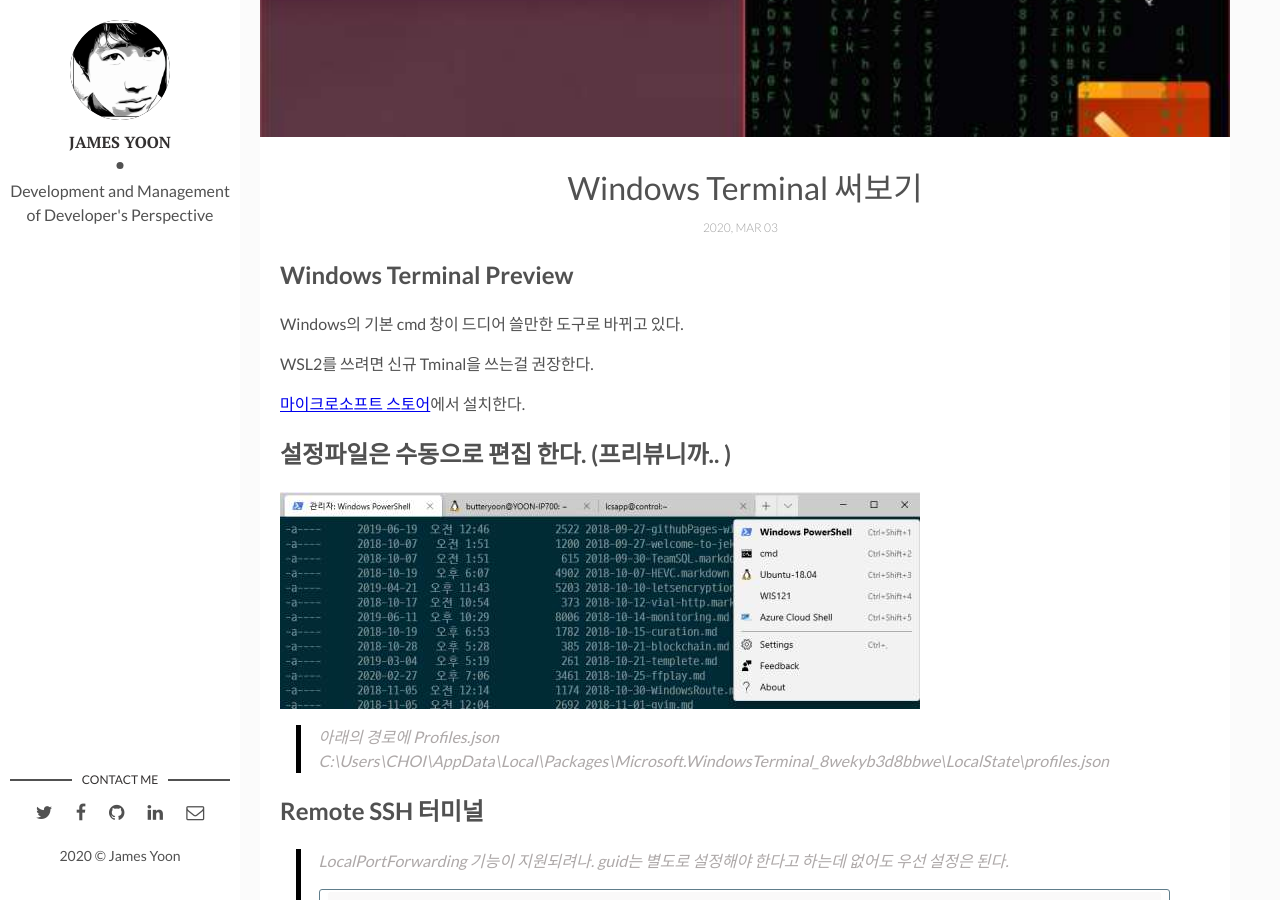
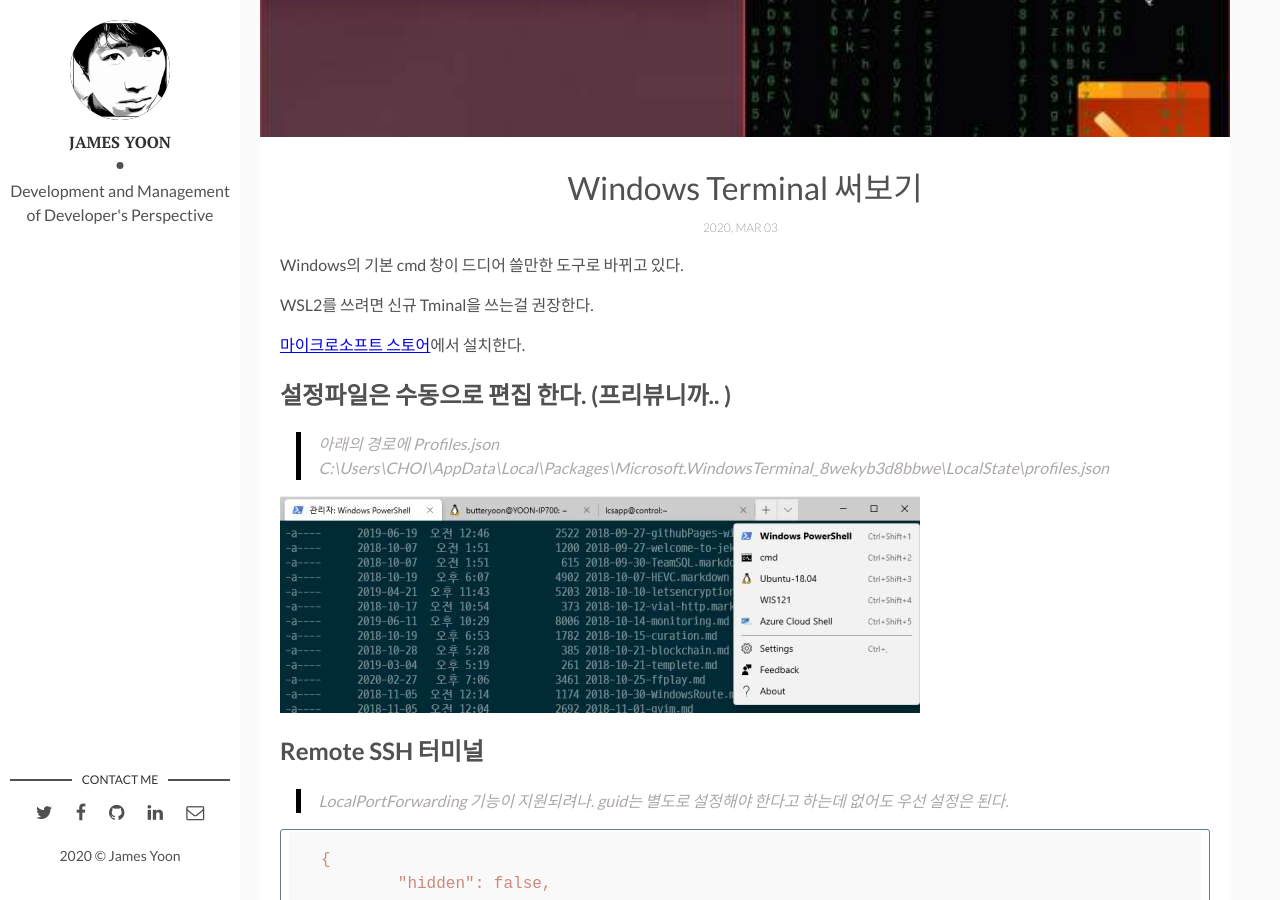
Before and after one commit to butteryoon/butteryoon.github.io, a Jekyll site: the page built from _posts/2020-03-03-WindowsTerminal.md, in a window 1280 px wide and 900 px high, scrolled down 383 px. Built offline with Jekyll 4.4.1, drawn with Linux system fonts in a browser that asks for light colours; comment, search, counter and statistics services are not loaded.

Commit message:
Windows Terminal : 레이아웃 수정 #1

````diff
--- a/_posts/2020-03-03-WindowsTerminal.md
+++ b/_posts/2020-03-03-WindowsTerminal.md
@@ -7,8 +7,6 @@
 categories: tools
 ---
 
-## Windows Terminal Preview
-
 Windows의 기본 cmd 창이 드디어 쓸만한 도구로 바뀌고 있다.
 
 WSL2를 쓰려면 신규 Tminal을 쓰는걸 권장한다.
@@ -16,15 +14,18 @@
 [마이크로소프트 스토어](https://www.microsoft.com/ko-kr/p/windows-terminal-preview/9n0dx20hk701?activetab=pivot:overviewtab)에서 설치한다.
 
 ## 설정파일은 수동으로 편집 한다. (프리뷰니까.. )
-![Terminal Setting]({{site.bashurl}}/assets/img/M_WindowsTerminal_setting.jpg)
 
 > 아래의 경로에 Profiles.json
 > C:\Users\CHOI\AppData\Local\Packages\Microsoft.WindowsTerminal_8wekyb3d8bbwe\LocalState\profiles.json
+
+
+![Terminal Setting]({{site.bashurl}}/assets/img/M_WindowsTerminal_setting.jpg)
 
 ## Remote SSH 터미널
 
 > LocalPortForwarding 기능이 지원되려나.
 > guid는 별도로 설정해야 한다고 하는데 없어도 우선 설정은 된다.
+
 ```
 {
 	"hidden": false,
````
